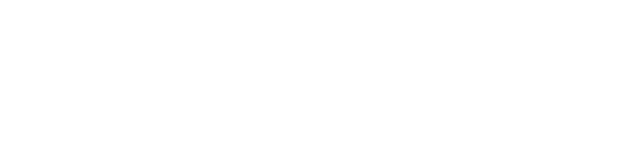
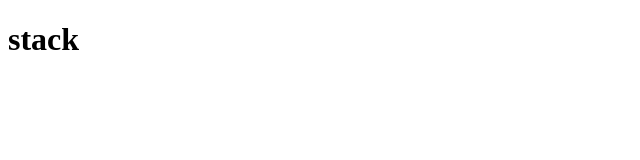
Before and after one commit to Kbot26/marc-hammond, a plain HTML site: page index.html in a window 1280 px wide. Shown: the whole page, without its empty margins (0-640 px from the left). Drawn offline with Linux system fonts and the light colour scheme.

Commit message:
add header

```diff
--- a/index.html
+++ b/index.html
@@ -6,3 +6,10 @@
       <meta name="viewpoint" content"width=devive-width, initial-scale=1">
       <link rel="style sheet" href="css/main.css">
   </head>
+
+<body>
+  <header>
+    <h1>stack</h1>
+  </header>
+</body>
+</html>
```
